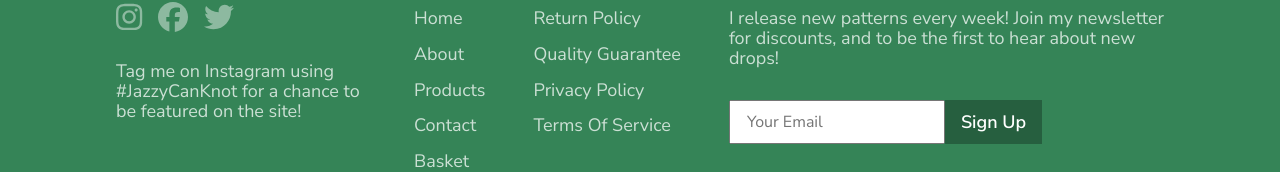
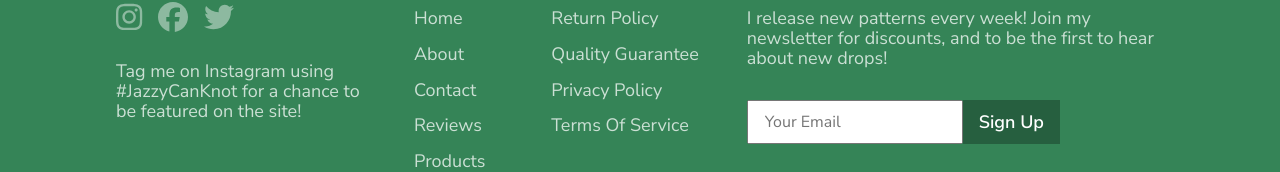
Before and after one commit to igaboo/jazzy-can-knot-nextjs, a Next.js app: page /about in a window 1280 px wide. Shown: the part 780-952 px from the top of the page. Built offline with nearby package versions, Linux system fonts and the light colour scheme; no server answers.

Commit message:
Added new directories

```diff
--- a/components/Footer/Footer.jsx
+++ b/components/Footer/Footer.jsx
@@ -11,7 +11,15 @@ import Link from "next/link";
 import { useStateContext } from "../../context/StateContext";
 
 export default function Footer() {
-  const sitemap = ["home", "about", "products", "contact", "basket"];
+  const sitemap = [
+    "home",
+    "about",
+    "contact",
+    "reviews",
+    "products",
+    "collections",
+    "basket",
+  ];
 
   const { footerColor, setShowCart } = useStateContext();
 
```
